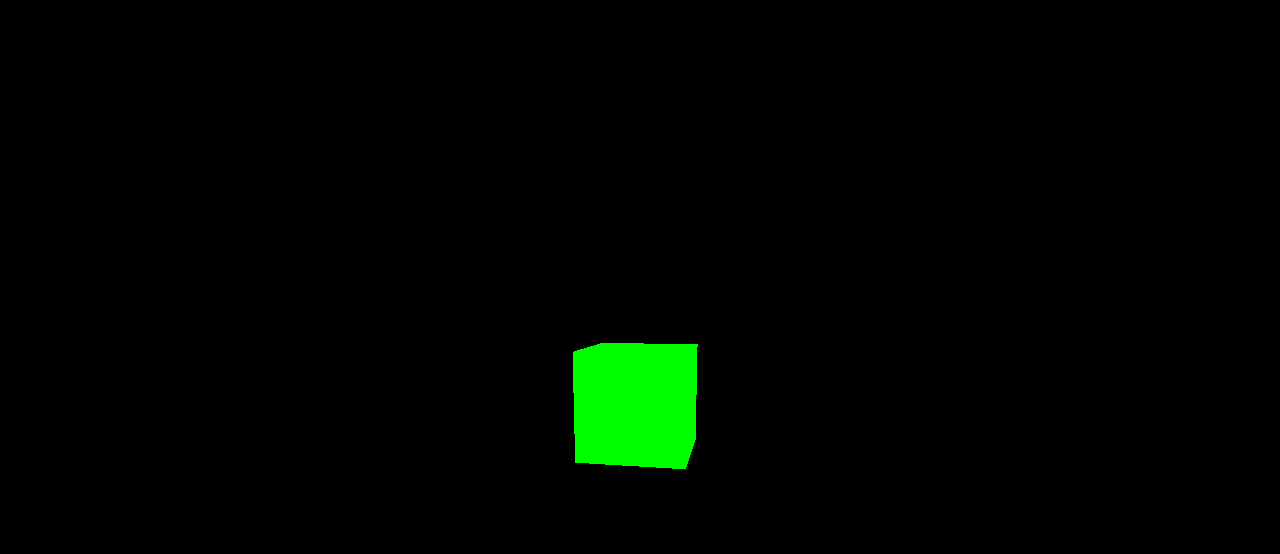
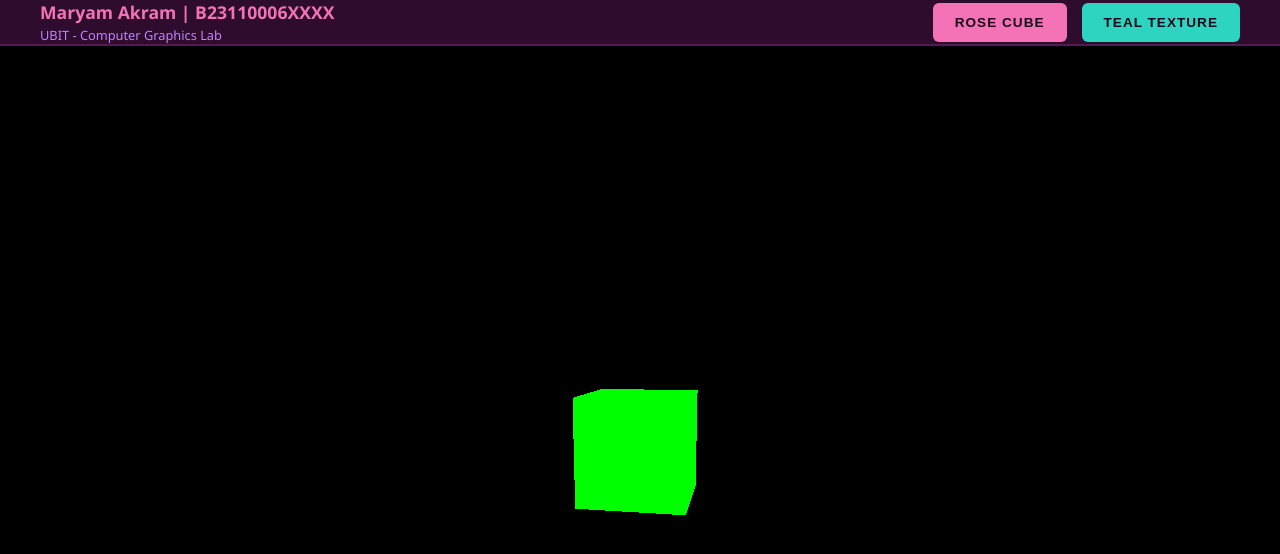
Before and after one commit to maryamakram865-eng/texturedcube_maryamakram, a React (Vite) app: page / in a window 1280 px wide. Shown: the top 554 px of the page. Built offline with nearby package versions, Linux system fonts and the light colour scheme.

Commit message:
Update App.jsx

```diff
--- a/src/App.jsx
+++ b/src/App.jsx
@@ -7,40 +7,35 @@ function App() {
   const [view, setView] = useState("cube");
 
   return (
-    <div className="app-layout">
+    <div className="app-container">
+      {/* TOP BAR NAVIGATION */}
+      <header className="top-bar">
+        <div className="identity-info">
+          <h1>Maryam Akram | B23110006XXXX</h1>
+          <p>UBIT - Computer Graphics Lab</p>
+        </div>
 
-      {/* 1. THE MAIN DISPLAY AREA (Now on the LEFT) */}
+        <nav className="nav-buttons">
+          <button
+            className="nav-btn btn-simple"
+            onClick={() => setView("cube")}
+          >
+            ROSE CUBE
+          </button>
+          <button
+            className="nav-btn btn-textured"
+            onClick={() => setView("textured")}
+          >
+            TEAL TEXTURE
+          </button>
+        </nav>
+      </header>
+
+      {/* 3D RENDER AREA */}
       <main className="main-stage">
         {view === "cube" && <Cube />}
         {view === "textured" && <TexturedCube />}
       </main>
-
-      {/* 2. THE RIGHT SIDEBAR MENU (Moved here) */}
-      <aside className="sidebar">
-        {/* Updated Identity Header for Maryam Akram */}
-        <div className="identity-header">
-          <h1>Student ID: B23110006065</h1> {/* REPLACE WITH NEW SEAT NO */}
-          <p>Maryam Akram</p>
-          <p>UBIT Karachi</p>
-        </div>
-
-        <nav className="control-pane">
-          <button
-            className="control-btn btn-simple"
-            onClick={() => setView("cube")}
-          >
-            VIRTUAL CUBE (ROSE)
-          </button>
-
-          <button
-            className="control-btn btn-textured"
-            onClick={() => setView("textured")}
-          >
-            TEXTURED CUBE (TEAL)
-          </button>
-        </nav>
-      </aside>
-
     </div>
   );
 }
```
